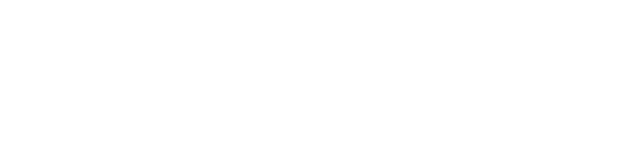
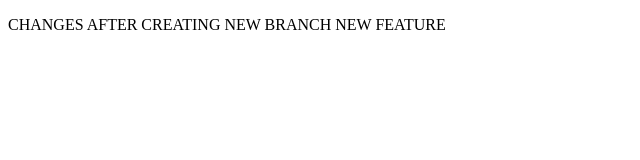
Before and after one commit to devanshi-sharma-hbwsl/test-repo, a plain HTML site: page index.html in a window 1280 px wide. Shown: the whole page, without its empty margins (0-640 px from the left). Drawn offline with Linux system fonts and the light colour scheme.

Commit message:
testing a new feature

```diff
--- a/index.html
+++ b/index.html
@@ -7,5 +7,7 @@
 </head>
 <body>
 
+<p>CHANGES AFTER CREATING NEW BRANCH NEW FEATURE</p>
+
 </body>
 </html>
```
Also changed, not shown: newFeature/file.txt (added).
